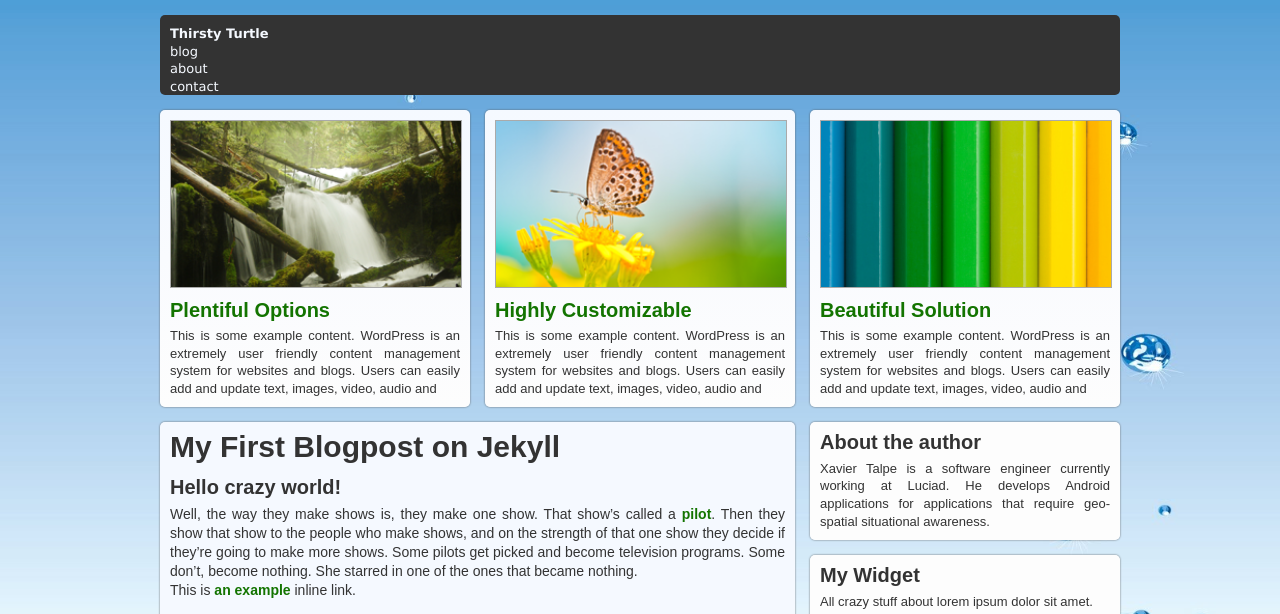
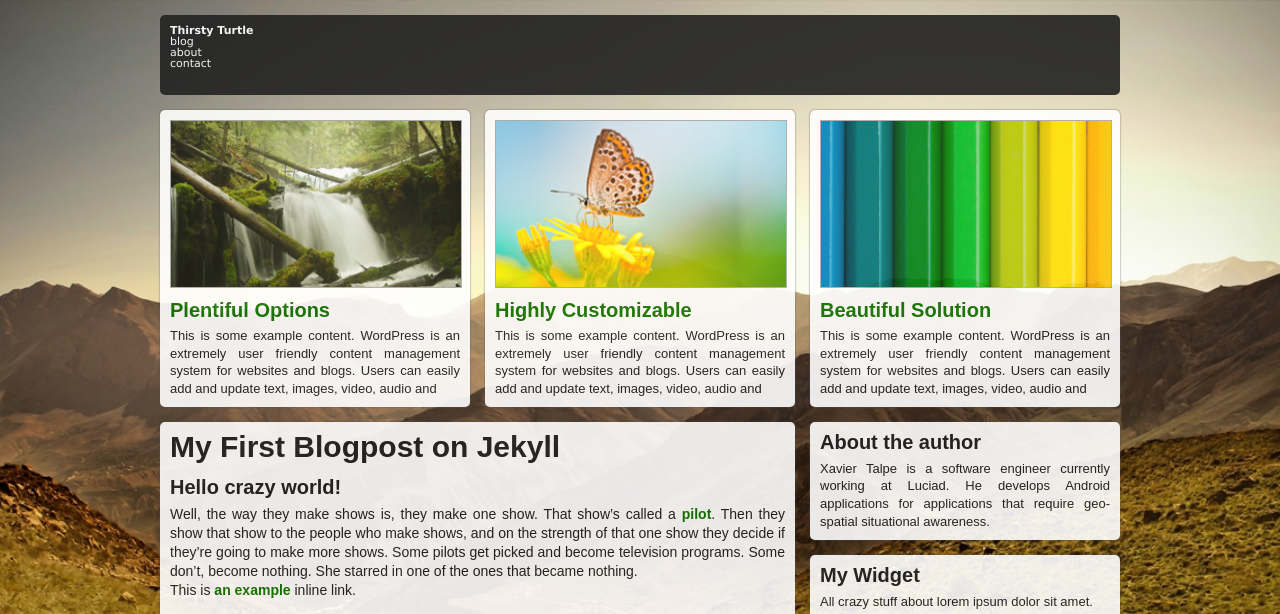
Before and after one commit to XavierTalpe/site-thirsty-turtle, a Jekyll site: the page built from index.html, in a window 1280 px wide. Shown: the top 614 px of the page. Built offline with Jekyll 4.4.1, drawn with Linux system fonts in a browser that asks for light colours; nearby versions of some CDN libraries; library files that are not in the unit come from our copies; grey boxes are pictures that could not be loaded.

Commit message:
Added background.

```diff
--- a/css/style.css
+++ b/css/style.css
@@ -1,12 +1,12 @@
 html {
-  background: url(../images/background3.jpg) no-repeat center center fixed;
-  -webkit-background-size: cover;
+  background: url(../images/background.jpg) no-repeat center center fixed;
+  background-size: cover;
+  -o-background-size: cover;
   -moz-background-size: cover;
-  -o-background-size: cover;
-  background-size: cover; }
+  -webkit-background-size: cover; }
 
 body {
-  color: #333333;
+  color: #222222;
   font-family: Arial, Helvetica, sans-serif;
   margin: 15px 0 0;
   font-size: 13px;
@@ -23,45 +23,22 @@ a {
   margin: 0 auto;
   width: 960px; }
 
-header {
-  background: #333333;
-  color: #f5f9ff;
-  height: 60px;
+article.full {
+  background: white;
   margin: 0 0 15px;
-  font-family: Verdana, sans-serif, Helvetica;
-  width: 940px;
+  opacity: 0.9;
   padding: 10px;
   text-align: justify;
   border-radius: 5px;
+  -o-border-radius: 5px;
   -moz-border-radius: 5px;
-  -khtml-border-radius: 5px;
-  -webkit-border-radius: 5px; }
-
-article.full {
-  background-image: linear-gradient(bottom, #f5f9ff 100%, #fdfdfd 0%);
-  background-image: -o-linear-gradient(bottom, #f5f9ff 100%, #fdfdfd 0%);
-  background-image: -moz-linear-gradient(bottom, #f5f9ff 100%, #fdfdfd 0%);
-  background-image: -webkit-linear-gradient(bottom, #f5f9ff 100%, #fdfdfd 0%);
-  background-image: -ms-linear-gradient(bottom, #f5f9ff 100%, #fdfdfd 0%);
-  background-image: -webkit-gradient(linear, left bottom, left top, color-stop(1, #f5f9ff), color-stop(0, #fdfdfd));
-  margin: 0 0 15px;
-  padding: 10px;
-  text-align: justify;
-  border-radius: 5px;
-  -moz-border-radius: 5px;
-  -khtml-border-radius: 5px;
   -webkit-border-radius: 5px;
   box-shadow: 0 0 2px 0 #555555;
+  -o-box-shadow: 0 0 2px 0 #555555;
   -moz-box-shadow: 0 0 2px 0 #555555;
   -webkit-box-shadow: 0 0 2px 0 #555555;
   float: left;
-  width: 615px;
-  background-image: linear-gradient(bottom, #f5f9ff 100%, #f5f9ff 0%);
-  background-image: -o-linear-gradient(bottom, #f5f9ff 100%, #f5f9ff 0%);
-  background-image: -moz-linear-gradient(bottom, #f5f9ff 100%, #f5f9ff 0%);
-  background-image: -webkit-linear-gradient(bottom, #f5f9ff 100%, #f5f9ff 0%);
-  background-image: -ms-linear-gradient(bottom, #f5f9ff 100%, #f5f9ff 0%);
-  background-image: -webkit-gradient(linear, left bottom, left top, color-stop(1, #f5f9ff), color-stop(0, #f5f9ff)); }
+  width: 615px; }
   article.full h1 {
     font-size: 20px;
     line-height: 20px;
@@ -86,30 +63,27 @@ article.full {
     margin: 15px auto;
     display: block; }
   article.full .highlight {
-    background: #333333;
+    background: #222222;
     margin: 15px;
     padding: 10px;
     text-align: justify;
     border-radius: 5px;
+    -o-border-radius: 5px;
     -moz-border-radius: 5px;
-    -khtml-border-radius: 5px;
     -webkit-border-radius: 5px; }
 
 article.featured {
-  background-image: linear-gradient(bottom, #f5f9ff 100%, #fdfdfd 0%);
-  background-image: -o-linear-gradient(bottom, #f5f9ff 100%, #fdfdfd 0%);
-  background-image: -moz-linear-gradient(bottom, #f5f9ff 100%, #fdfdfd 0%);
-  background-image: -webkit-linear-gradient(bottom, #f5f9ff 100%, #fdfdfd 0%);
-  background-image: -ms-linear-gradient(bottom, #f5f9ff 100%, #fdfdfd 0%);
-  background-image: -webkit-gradient(linear, left bottom, left top, color-stop(1, #f5f9ff), color-stop(0, #fdfdfd));
+  background: white;
   margin: 0 0 15px;
+  opacity: 0.9;
   padding: 10px;
   text-align: justify;
   border-radius: 5px;
+  -o-border-radius: 5px;
   -moz-border-radius: 5px;
-  -khtml-border-radius: 5px;
   -webkit-border-radius: 5px;
   box-shadow: 0 0 2px 0 #555555;
+  -o-box-shadow: 0 0 2px 0 #555555;
   -moz-box-shadow: 0 0 2px 0 #555555;
   -webkit-box-shadow: 0 0 2px 0 #555555;
   float: left;
@@ -131,29 +105,20 @@ article.featured {
     width: 100%; }
 
 .widget {
-  background-image: linear-gradient(bottom, #f5f9ff 100%, #fdfdfd 0%);
-  background-image: -o-linear-gradient(bottom, #f5f9ff 100%, #fdfdfd 0%);
-  background-image: -moz-linear-gradient(bottom, #f5f9ff 100%, #fdfdfd 0%);
-  background-image: -webkit-linear-gradient(bottom, #f5f9ff 100%, #fdfdfd 0%);
-  background-image: -ms-linear-gradient(bottom, #f5f9ff 100%, #fdfdfd 0%);
-  background-image: -webkit-gradient(linear, left bottom, left top, color-stop(1, #f5f9ff), color-stop(0, #fdfdfd));
+  background: white;
   margin: 0 0 15px;
+  opacity: 0.9;
   padding: 10px;
   text-align: justify;
   border-radius: 5px;
+  -o-border-radius: 5px;
   -moz-border-radius: 5px;
-  -khtml-border-radius: 5px;
   -webkit-border-radius: 5px;
   box-shadow: 0 0 2px 0 #555555;
+  -o-box-shadow: 0 0 2px 0 #555555;
   -moz-box-shadow: 0 0 2px 0 #555555;
   -webkit-box-shadow: 0 0 2px 0 #555555;
-  width: 290px;
-  background-image: linear-gradient(bottom, #fdfdfd 100%, #fdfdfd 0%);
-  background-image: -o-linear-gradient(bottom, #fdfdfd 100%, #fdfdfd 0%);
-  background-image: -moz-linear-gradient(bottom, #fdfdfd 100%, #fdfdfd 0%);
-  background-image: -webkit-linear-gradient(bottom, #fdfdfd 100%, #fdfdfd 0%);
-  background-image: -ms-linear-gradient(bottom, #fdfdfd 100%, #fdfdfd 0%);
-  background-image: -webkit-gradient(linear, left bottom, left top, color-stop(1, #fdfdfd), color-stop(0, #fdfdfd)); }
+  width: 290px; }
   .widget h1 {
     font-size: 20px;
     line-height: 20px;
@@ -170,18 +135,42 @@ section#articles {
   float: left;
   margin: 0 0 0 15px; }
 
-footer {
-  background: #333333;
-  color: #f5f9ff;
+header {
+  background: #222222;
+  color: white;
   font-family: Verdana, sans-serif, Helvetica;
   margin: 0 0 15px;
   padding: 10px;
   text-align: center;
   font-size: 11px;
   line-height: 11px;
+  opacity: 0.9;
   border-radius: 5px;
+  -o-border-radius: 5px;
   -moz-border-radius: 5px;
-  -khtml-border-radius: 5px;
   -webkit-border-radius: 5px;
+  border: 1px solid #black;
+  opacity: 0.9;
+  height: 60px;
+  width: 940px;
+  padding: 10px;
+  text-align: justify; }
+
+footer {
+  background: #222222;
+  color: white;
+  font-family: Verdana, sans-serif, Helvetica;
+  margin: 0 0 15px;
+  padding: 10px;
+  text-align: center;
+  font-size: 11px;
+  line-height: 11px;
+  opacity: 0.9;
+  border-radius: 5px;
+  -o-border-radius: 5px;
+  -moz-border-radius: 5px;
+  -webkit-border-radius: 5px;
+  border: 1px solid #black;
+  opacity: 0.9;
   clear: both;
   width: 940px; }
```
Also changed, not shown: _layouts/home.html (+11 -0 lines), css/style.scss (+27 -69 lines), images/background.png (deleted), images/background2.jpg (deleted), images/background3.jpg (deleted), images/background4.jpg (deleted), images/background5.jpg (deleted).
